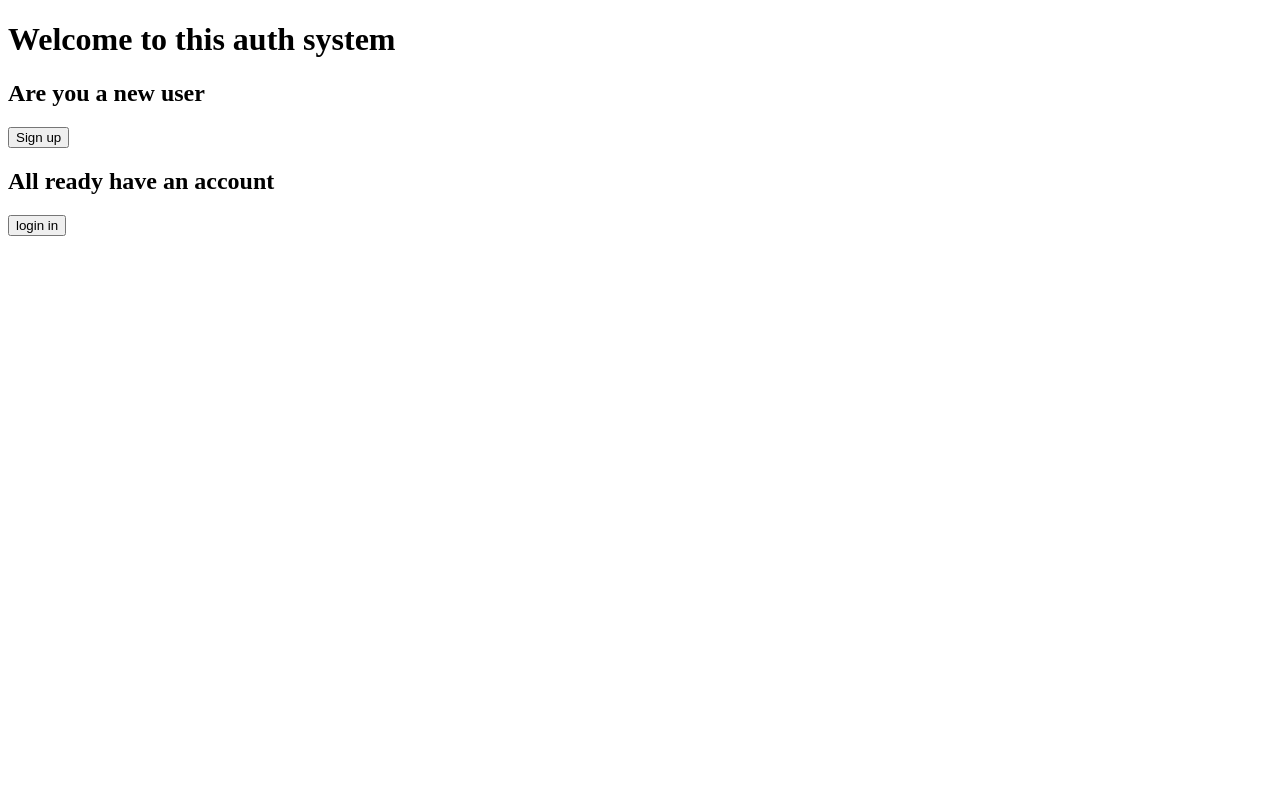
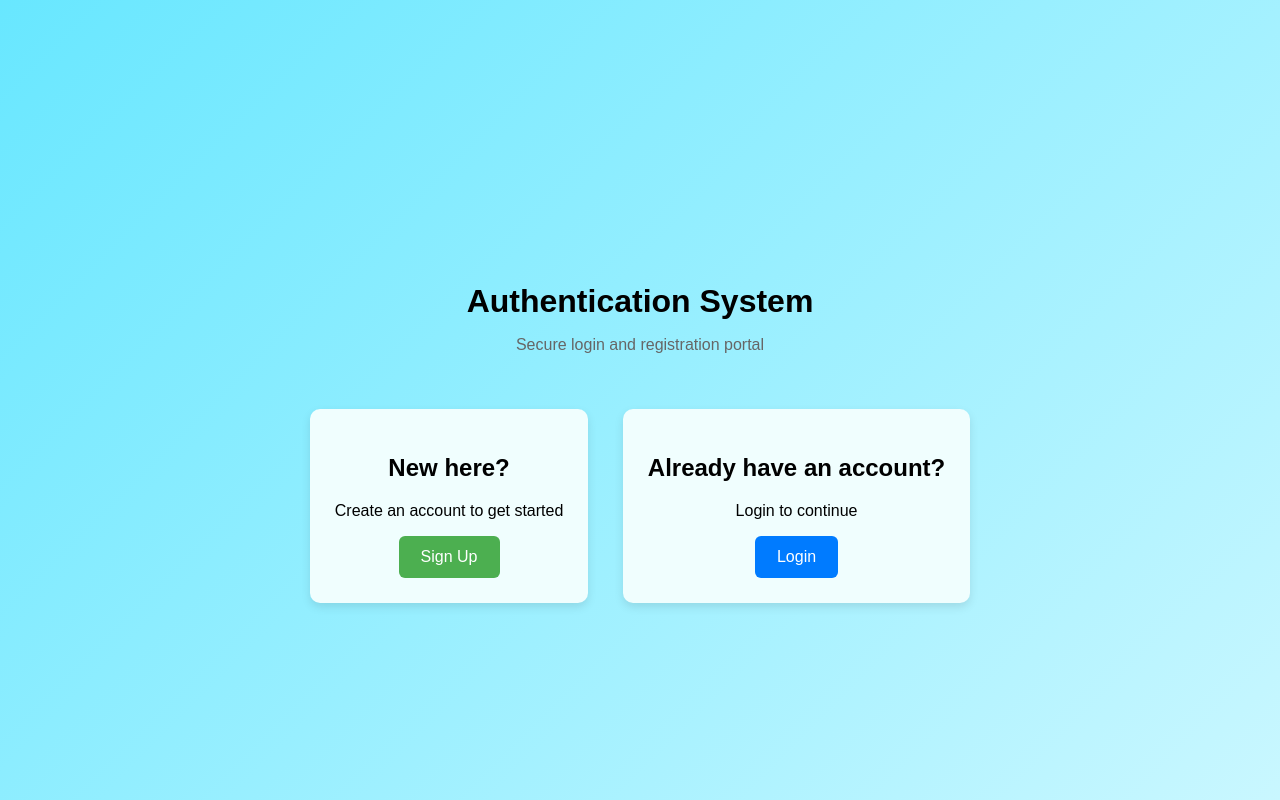
Before and after one commit to F7Z7/Auth-System-Using-Flask, a Flask app: template templates/home.html in a window 1280 px wide. Run offline with Flask 3, Linux system fonts and the light colour scheme; the template is opened without the code that fills it, so the values that code supplies are empty.

Commit message:
set up home page

```diff
--- a/templates/home.html
+++ b/templates/home.html
@@ -2,20 +2,31 @@
 <html lang="en">
 <head>
     <meta charset="UTF-8">
-    <title>Title</title>
-    <link rel="stylesheet" href="static/home.css">
+    <title>Auth System</title>
+    <link rel="stylesheet" href="../static/home.css">
 </head>
 <body>
-<div>
-    <h1>Welcome to this auth system</h1>
-    <h2>Are you a new user </h2>
-    <a href="register.html">
-    <button >Sign up</button>
-    </a>
-     <h2>All ready have an account </h2>
-    <a href="login.html">
-    <button >login in</button>
-    </a>
+
+<div class="container">
+    <h1>Authentication System</h1>
+    <p class="subtitle">Secure login and registration portal</p>
+
+    <div class="card">
+        <h2>New here?</h2>
+        <p>Create an account to get started</p>
+        <a href="/register">
+            <button class="btn primary">Sign Up</button>
+        </a>
+    </div>
+
+    <div class="card">
+        <h2>Already have an account?</h2>
+        <p>Login to continue</p>
+        <a href="/login">
+            <button class="btn secondary">Login</button>
+        </a>
+    </div>
 </div>
+
 </body>
 </html>
```
